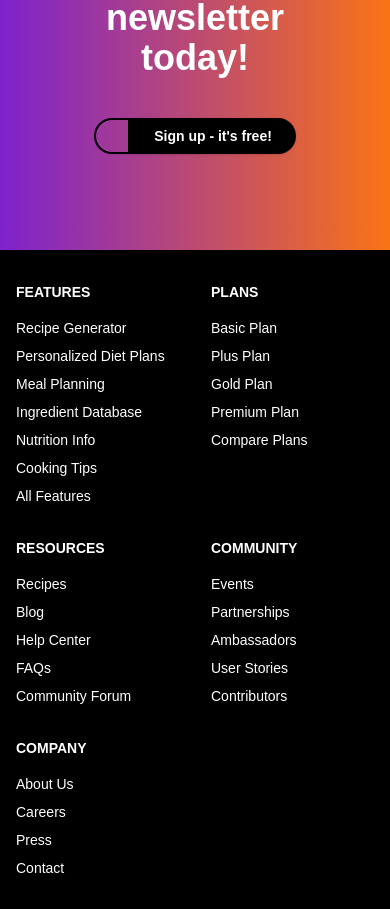
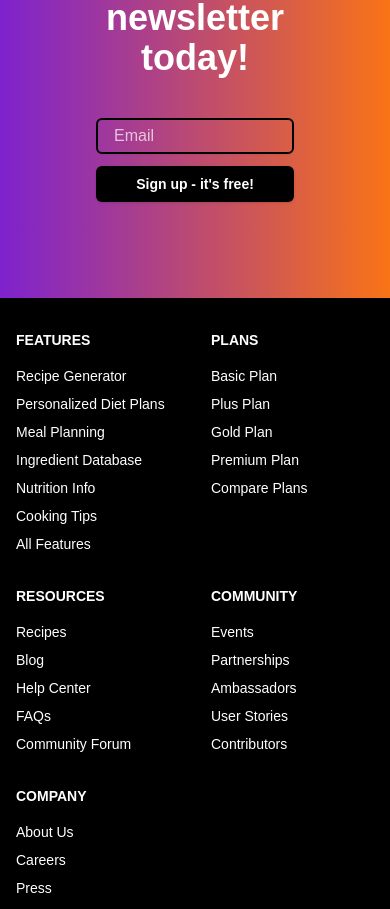
Before and after one commit to Glider6014/kanapka-ai, a Next.js app: page / in a window 390 px wide. Shown: the part 5867-6776 px from the top of the page. Built offline with nearby package versions, Linux system fonts and the light colour scheme; what tailwindcss-motion would draw is missing.

Commit message:
newsletter responsibility

```diff
--- a/components/Newsletter.tsx
+++ b/components/Newsletter.tsx
@@ -57,10 +57,10 @@ export default function Newsletter() {
                     name="email"
                     render={({ field, fieldState }) => (
                       <FormItem className="flex flex-col items-center">
-                        <div className="flex items-center">
-                          <FormControl>
+                        <div className="flex flex-col md:flex-row items-center w-full">
+                          <FormControl className="w-full md:w-auto">
                             <Input
-                              className={`rounded-l-full text-opacity-70 focus-visible:text-opacity-100 border-solid border-2  focus-visible:ring-0 focus-visible:bg-opacity-20 border-black px-4 py-2 placeholder:text-white placeholder:text-opacity-70 placeholder:focus-visible:text-opacity-90 ${
+                              className={`rounded-t-md md:rounded-l-full mb-3 md:mb-0 text-opacity-70 focus-visible:text-opacity-100 border-solid border-2 focus-visible:ring-0 focus-visible:bg-opacity-20 border-black px-4 py-2 placeholder:text-white placeholder:text-opacity-70 placeholder:focus-visible:text-opacity-90 ${
                                 fieldState.invalid
                                   ? "text-red-500 border-red-500"
                                   : "text-white"
@@ -71,7 +71,7 @@ export default function Newsletter() {
                             />
                           </FormControl>
                           <Button
-                            className="rounded-r-full bg-black font-bold hover:bg-gradient-to-r from-purple-700 to-orange-500 text-white px-6 py-2 transition-transform hover:scale-105 duration-200"
+                            className="rounded-b-md md:rounded-r-full md:rounded-b-none bg-black font-bold hover:bg-gradient-to-r from-purple-700 to-orange-500 text-white px-6 py-2 transition-transform hover:scale-105 duration-200 w-full md:w-auto"
                             type="submit"
                           >
                             Sign up - it's free!
```
